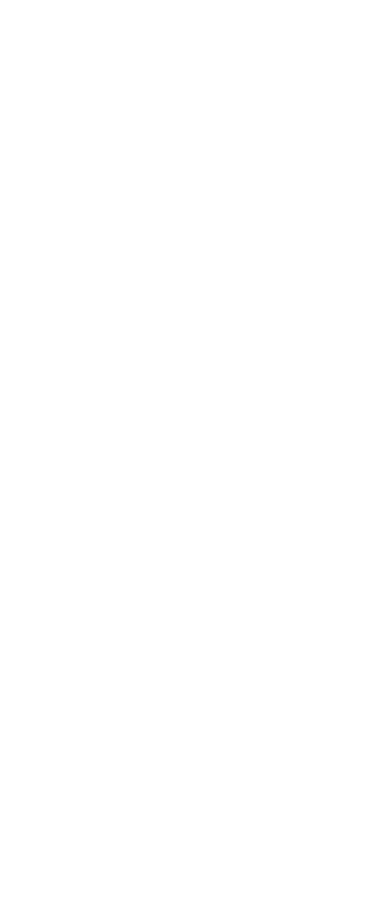
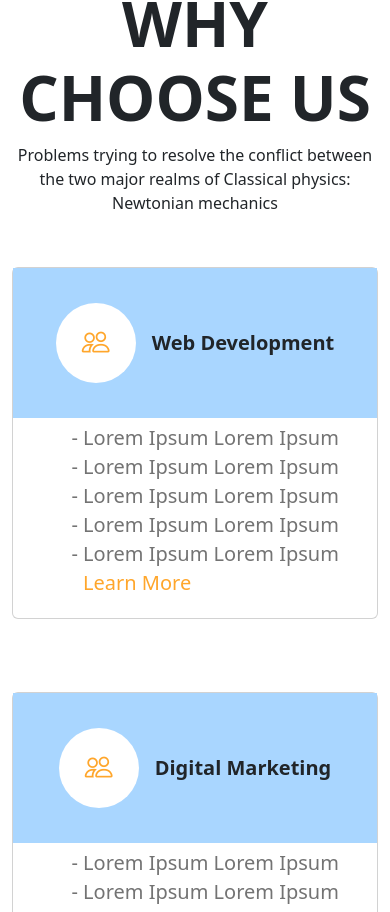
Before and after one commit to memooh/digital_agency, a React (Vite) app: page / in a window 390 px wide. Shown: the part 1088-2000 px from the top of the page. Before the commit the page ends 1054 px from the top, so only its background shows below. Built offline with nearby package versions, Linux system fonts and the light colour scheme.

Commit message:
Why Choose Us Section done, responsive checked.

```diff
--- a/package.json
+++ b/package.json
@@ -11,6 +11,7 @@
   },
   "dependencies": {
     "bootstrap": "^5.3.3",
+    "bootstrap-icons": "^1.11.3",
     "react": "^18.3.1",
     "react-dom": "^18.3.1"
   },
--- a/src/App.jsx
+++ b/src/App.jsx
@@ -2,12 +2,14 @@
 import './App.css'
 
 import Hero from './components/Hero/Hero'
+import WhyChooseUs from './components/WhyChooseUs/WhyChooseUs'
 
 function App() {
 
   return (
     <>
     <Hero />
+    <WhyChooseUs />
     </>
   )
 }
--- /dev/null
+++ b/src/components/WhyChooseUs/WhyChooseUs.css
@@ -0,0 +1,53 @@
+.whyChooseUs {
+    margin-top: 5%;
+}
+
+.wcuText h1 {
+    font-weight: bold;
+    font-size: 62px;
+}
+.card {
+    margin-top: 10%;
+    margin-bottom: 10%;
+}
+.card-body{
+    background-color: #A9D6FF;
+    height: 150px;
+}
+.card-title {
+    font-weight: bold;
+}
+.iconCard {
+    background-color: white;
+    border-radius: 50%;
+    width: 80px;
+    height: 80px;
+    display: flex;
+    align-items: center;
+    justify-content: center;
+    padding: 20px;
+    box-sizing: border-box;
+    color: #FFA62B;
+}
+
+
+.wcuList li {
+    list-style-type: '- ';
+    color: #737373;
+    margin-bottom: 5px;
+}
+.wcuLink {
+    color: #FFA62B;
+    text-decoration: none;
+}
+
+.card-body2 {
+    display: flex;
+    flex-direction: column;
+    justify-content: center;
+    height: 200px;
+  }
+
+@media screen {
+
+}
--- /dev/null
+++ b/src/components/WhyChooseUs/WhyChooseUs.jsx
@@ -0,0 +1,101 @@
+import "./WhyChooseUs.css";
+
+const WhyChooseUs = () => {
+  return (
+    <section className="whyChooseUs">
+      <div className="container">
+        <div className="wcuText text-center">
+          <h1>WHY CHOOSE US</h1>
+          <p>
+            Problems trying to resolve the conflict between <br /> the two major
+            realms of Classical physics: Newtonian mechanics
+          </p>
+        </div>
+        <div className="wcuCards">
+          <div className="row">
+            <div className="col-lg-4">
+              <div className="card">
+                <div className="card-body d-flex align-items-center justify-content-center">
+                  <div className="d-flex align-items-center">
+                    <i className="bi bi-people iconCard me-3 fs-1"></i>
+                    <h5 className="card-title mb-0">Web Development</h5>
+                  </div>
+                </div>
+                <div className="card-body2 d-flex align-items-center justify-content-center">
+                  <div className="d-flex align-items-center">
+                    <h5 className="card-list mb-0">
+                      <ul className="wcuList">
+                        <li>Lorem Ipsum Lorem Ipsum</li>
+                        <li>Lorem Ipsum Lorem Ipsum</li>
+                        <li>Lorem Ipsum Lorem Ipsum</li>
+                        <li>Lorem Ipsum Lorem Ipsum</li>
+                        <li>Lorem Ipsum Lorem Ipsum</li>
+                        <a href="#" className="wcuLink">
+                          Learn More
+                        </a>
+                      </ul>
+                    </h5>
+                  </div>
+                </div>
+              </div>
+            </div>
+            <div className="col-lg-4">
+              <div className="card">
+                <div className="card-body d-flex align-items-center justify-content-center">
+                  <div className="d-flex align-items-center">
+                    <i className="bi bi-people iconCard me-3 fs-1"></i>
+                    <h5 className="card-title mb-0">Digital Marketing</h5>
+                  </div>
+                </div>
+                <div className="card-body2 d-flex align-items-center justify-content-center">
+                  <div className="d-flex align-items-center">
+                    <h5 className="card-list mb-0">
+                      <ul className="wcuList">
+                        <li>Lorem Ipsum Lorem Ipsum</li>
+                        <li>Lorem Ipsum Lorem Ipsum</li>
+                        <li>Lorem Ipsum Lorem Ipsum</li>
+                        <li>Lorem Ipsum Lorem Ipsum</li>
+                        <li>Lorem Ipsum Lorem Ipsum</li>
+                        <a href="#" className="wcuLink">
+                          Learn More
+                        </a>
+                      </ul>
+                    </h5>
+                  </div>
+                </div>
+              </div>
+            </div>
+            <div className="col-lg-4">
+              <div className="card">
+                <div className="card-body d-flex align-items-center justify-content-center">
+                  <div className="d-flex align-items-center">
+                    <i className="bi bi-people iconCard me-3 fs-1"></i>
+                    <h5 className="card-title mb-0">National top 50 firms</h5>
+                  </div>
+                </div>
+                <div className="card-body2 d-flex align-items-center justify-content-center">
+                  <div className="d-flex align-items-center">
+                    <h5 className="card-list mb-0">
+                      <ul className="wcuList">
+                        <li>Lorem Ipsum Lorem Ipsum</li>
+                        <li>Lorem Ipsum Lorem Ipsum</li>
+                        <li>Lorem Ipsum Lorem Ipsum</li>
+                        <li>Lorem Ipsum Lorem Ipsum</li>
+                        <li>Lorem Ipsum Lorem Ipsum</li>
+                        <a href="#" className="wcuLink">
+                          Learn More
+                        </a>
+                      </ul>
+                    </h5>
+                  </div>
+                </div>
+              </div>
+            </div>
+          </div>
+        </div>
+      </div>
+    </section>
+  );
+};
+
+export default WhyChooseUs;
--- a/src/main.jsx
+++ b/src/main.jsx
@@ -4,6 +4,8 @@
 import './index.css'
 
 import 'bootstrap/dist/css/bootstrap.min.css';
+import 'bootstrap-icons/font/bootstrap-icons.css';
+
 
 
 createRoot(document.getElementById('root')).render(
```
Also changed, not shown: 1 other file (tests, documents, lock files or other folders).
